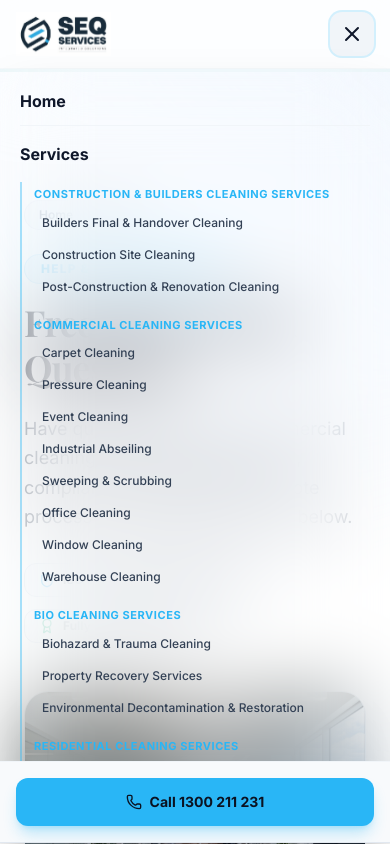
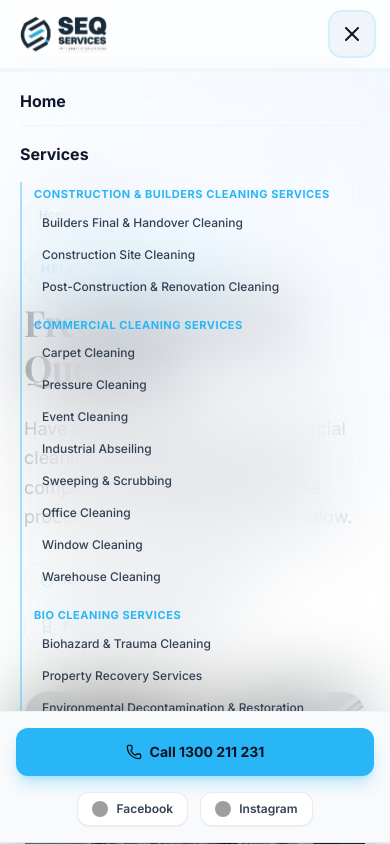
Before and after one commit to HeshanDPathiranage/SEQ_services_webapp_frontend, a Next.js app: page /faq in a window 390 px wide. Both pictures are taken after a click on the button 352 px from the left and 34 px from the top of the page. Shown: the top 844 px of the page. Built offline with nearby package versions, Linux system fonts and the light colour scheme; grey boxes are pictures that could not be loaded; a web font is replaced by a local one.

Commit message:
reviwiew 20

```diff
--- a/app/about/page.tsx
+++ b/app/about/page.tsx
@@ -2,7 +2,7 @@ import type { Metadata } from 'next';
 import { AboutClient } from './AboutClient';
 
 export const metadata: Metadata = {
-  title: 'About SEQ Services | Professional Cleaning Services',
+  title: 'About Us | Professional Cleaning Services',
   description: 'Learn about SEQ Services — Queensland-owned commercial cleaning and specialist remediation experts delivering trusted, compliant facility solutions across Australia.',
   alternates: {
     canonical: 'https://seqservices.com.au/about',
--- a/app/contact/page.tsx
+++ b/app/contact/page.tsx
@@ -3,7 +3,7 @@ import { EnquiryForm } from '../../components/forms/EnquiryForm';
 import { PageHeading } from '../../components/sections/PageHeading';
 
 export const metadata: Metadata = {
-  title: 'Contact SEQ Services | Request a Free Cleaning Quote',
+  title: 'Contact Us | Request a Free Cleaning Quote',
   description: 'Contact SEQ Services to discuss your cleaning requirements or request a fast, tailored quote for your commercial or specialist facility.',
   alternates: {
     canonical: 'https://seqservices.com.au/contact',
--- a/app/faq/page.tsx
+++ b/app/faq/page.tsx
@@ -2,7 +2,7 @@ import type { Metadata } from 'next';
 import { FaqClient } from './FaqClient';
 
 export const metadata: Metadata = {
-  title: 'Frequently Asked Questions | Commercial & Specialist Cleaning | SEQ Services',
+  title: 'Frequently Asked Questions | Commercial & Specialist Cleaning',
   description: 'Find answers to common questions about SEQ Services\' commercial cleaning, biohazard remediation, accreditation, and facility management services.',
   alternates: {
     canonical: 'https://seqservices.com.au/faq',
--- a/components/layout/Header.tsx
+++ b/components/layout/Header.tsx
@@ -267,8 +267,8 @@ export function Header() {
               </Link>
             </div>
 
-            {/* Mobile Footer Call Button */}
-            <div className="p-4 bg-slate-50 border-t border-slate-100 shrink-0">
+            {/* Mobile Footer Call Button & Socials */}
+            <div className="p-4 bg-slate-50 border-t border-slate-100 shrink-0 flex flex-col gap-3">
               <a
                 href={`tel:${CONTACT_INFO.phone.replace(/\s+/g, '')}`}
                 className="flex justify-center items-center gap-2 py-3.5 px-4 rounded-xl bg-[#29B6F6] active:bg-[#81D4FA] text-[#0B1221] text-sm font-bold shadow-lg shadow-[#29B6F6]/30 transition-all"
@@ -276,6 +276,28 @@ export function Header() {
                 <Phone size={16} />
                 <span>Call {CONTACT_INFO.phone}</span>
               </a>
+              <div className="flex items-center justify-center gap-3 pt-1">
+                <a
+                  href={CONTACT_INFO.socials.facebook.url}
+                  target="_blank"
+                  rel="noopener noreferrer"
+                  className="flex items-center gap-2 text-xs font-semibold text-slate-700 hover:text-[#0052CC] bg-white border border-slate-200/80 px-3.5 py-2 rounded-xl shadow-sm transition-all hover:scale-105"
+                  title="Facebook"
+                >
+                  <img src={CONTACT_INFO.socials.facebook.icon} alt="Facebook" className="w-4 h-4 rounded-full object-cover" />
+                  <span>Facebook</span>
+                </a>
+                <a
+                  href={CONTACT_INFO.socials.instagram.url}
+                  target="_blank"
+                  rel="noopener noreferrer"
+                  className="flex items-center gap-2 text-xs font-semibold text-slate-700 hover:text-pink-600 bg-white border border-slate-200/80 px-3.5 py-2 rounded-xl shadow-sm transition-all hover:scale-105"
+                  title="Instagram"
+                >
+                  <img src={CONTACT_INFO.socials.instagram.icon} alt="Instagram" className="w-4 h-4 rounded-full object-cover" />
+                  <span>Instagram</span>
+                </a>
+              </div>
             </div>
           </motion.div>
         )}
--- a/components/seo/JsonLdSchema.tsx
+++ b/components/seo/JsonLdSchema.tsx
@@ -8,6 +8,10 @@ export function JsonLdSchema() {
     '@type': 'CleaningService',
     name: 'SEQ Services Integrated Solutions',
     url: 'https://seqservices.com.au',
+    sameAs: [
+      CONTACT_INFO.socials.facebook.url,
+      CONTACT_INFO.socials.instagram.url,
+    ],
     logo: 'https://seqservices.com.au/images/logo.jpg',
     image: 'https://seqservices.com.au/images/hero-office.png',
     description: 'SEQ Services provides professional commercial, construction, biohazard, and specialist cleaning solutions across Australia. Request a free, no-obligation quote today.',
--- a/lib/data.ts
+++ b/lib/data.ts
@@ -5,11 +5,11 @@ export const CONTACT_INFO = {
   accreditations: ["QBCC", "Fair Work Commission", "cm3"],
   socials: {
     facebook: {
-      url: "https://www.facebook.com",
+      url: "https://www.facebook.com/profile.php?id=61593753412870",
       icon: "https://img.magnific.com/premium-vector/vector-facebook-social-media-icon-illustration_534308-21672.jpg?semt=ais_test_b&w=740&q=80"
     },
     instagram: {
-      url: "https://www.instagram.com",
+      url: "https://www.instagram.com/seqservices?igsi=MW5sOGxwNDJ6NXRsZA%3D%3D&utm_source=qr",
       icon: "https://encrypted-tbn0.gstatic.com/images?q=tbn:ANd9GcRp4GdWtYVAoBvewzI0WErm4WOuFmqdfjwbSAvm7sBsnw&s=10"
     }
   }
@@ -119,7 +119,7 @@ export const SERVICES_DATA: ServiceData[] = [
   {
     id: "commercial-carpet-cleaning",
     title: "Commercial Carpet Cleaning",
-    seoTitle: "Commercial Carpet Cleaning Australia | SEQ Services",
+    seoTitle: "Commercial Carpet Cleaning Australia",
     seoDescription: "Professional commercial carpet cleaning for offices, retail facilities, apartment complexes and commercial properties across Australia.",
     category: "commercial",
     categoryTitle: "Commercial Cleaning Services",
@@ -268,7 +268,7 @@ export const SERVICES_DATA: ServiceData[] = [
   {
     id: "office-cleaning",
     title: "Office Cleaning",
-    seoTitle: "Office Cleaning Services Australia | SEQ Services",
+    seoTitle: "Office Cleaning Services Australia",
     seoDescription: "Professional office cleaning services to create a healthier environment for employees and enhance your professional image across Australia.",
     category: "commercial",
     categoryTitle: "Commercial Cleaning Services",
@@ -337,7 +337,7 @@ export const SERVICES_DATA: ServiceData[] = [
   {
     id: "warehouse-cleaning",
     title: "Warehouse Cleaning",
-    seoTitle: "Warehouse Cleaning Services Australia | SEQ Services",
+    seoTitle: "Warehouse Cleaning Services Australia",
     seoDescription: "Professional warehouse cleaning services to maintain clean, safe, and efficient working environments across Australia.",
     category: "commercial",
     categoryTitle: "Commercial Cleaning Services",
@@ -368,7 +368,7 @@ export const SERVICES_DATA: ServiceData[] = [
   {
     id: "biohazard-trauma-cleaning",
     title: "Biohazard & Trauma Cleaning",
-    seoTitle: "Biohazard & Trauma Cleaning Australia | SEQ Services",
+    seoTitle: "Biohazard & Trauma Cleaning Australia",
     seoDescription: "Professional biohazard and trauma cleaning services delivering safe, discreet, and compassionate support across Australia.",
     category: "bio",
     categoryTitle: "Bio Cleaning Services",
@@ -449,7 +449,7 @@ export const SERVICES_DATA: ServiceData[] = [
   {
     id: "residential-carpet-cleaning",
     title: "Residential Carpet Cleaning",
-    seoTitle: "Residential Carpet Cleaning Services | SEQ Services",
+    seoTitle: "Residential Carpet Cleaning Services",
     seoDescription: "Professional residential carpet cleaning to remove dirt, stains, allergens and odours from homes across Australia.",
     category: "residential",
     categoryTitle: "Residential Cleaning Services",
@@ -531,7 +531,7 @@ export const SERVICES_DATA: ServiceData[] = [
   {
     id: "builders-final-handover-cleaning",
     title: "Builders Final & Handover Cleaning",
-    seoTitle: "Builders Final & Handover Cleaning Australia | SEQ Services",
+    seoTitle: "Builders Final & Handover Cleaning Australia",
     seoDescription: "Professional builders final and handover cleaning services for residential, commercial, and industrial properties.",
     category: "construction",
     categoryTitle: "Construction & Builders Cleaning Services",
@@ -559,7 +559,7 @@ export const SERVICES_DATA: ServiceData[] = [
   {
     id: "construction-site-cleaning",
     title: "Construction Site Cleaning",
-    seoTitle: "Construction Site Cleaning Australia | SEQ Services",
+    seoTitle: "Construction Site Cleaning Australia",
     seoDescription: "Professional construction site cleaning services for builders and contractors to maintain safe, organised, and compliant worksites.",
     category: "construction",
     categoryTitle: "Construction & Builders Cleaning Services",
```
Also changed, not shown: 1 other file (tests, documents, lock files or other folders).
